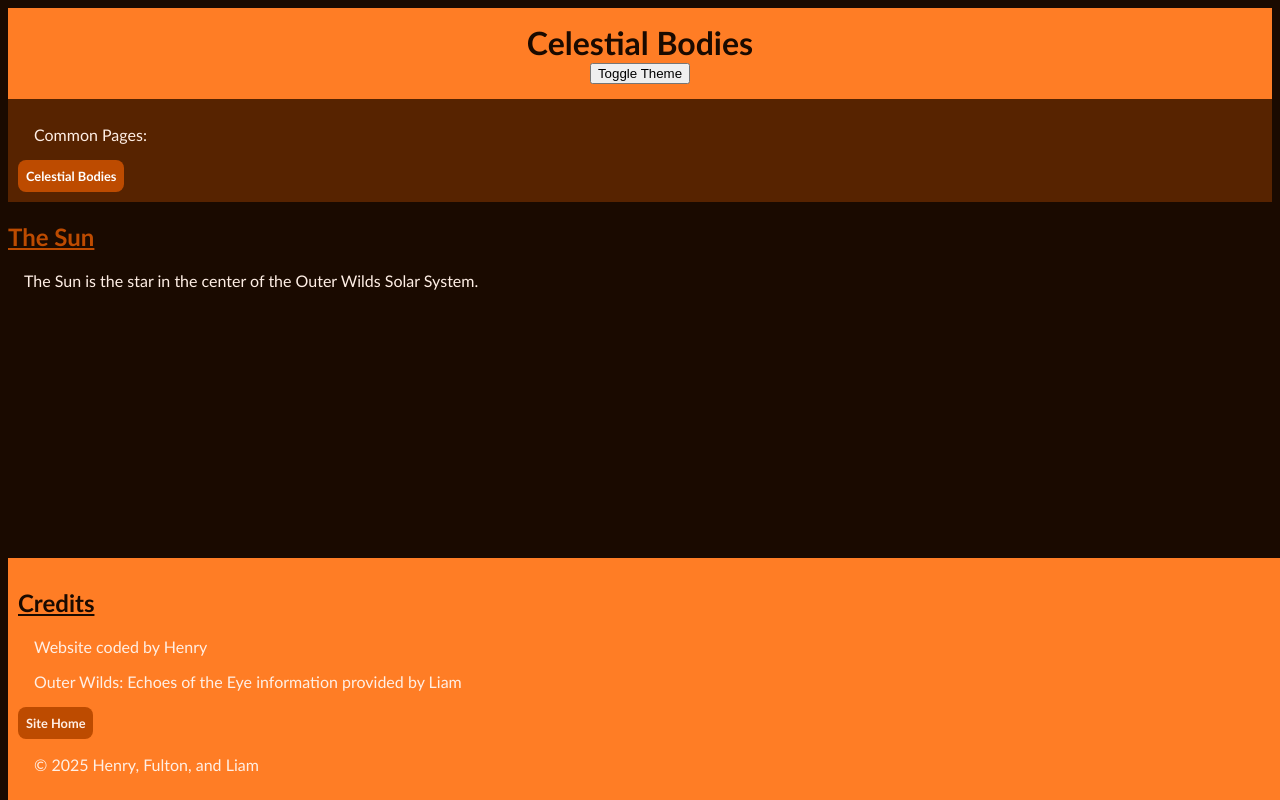
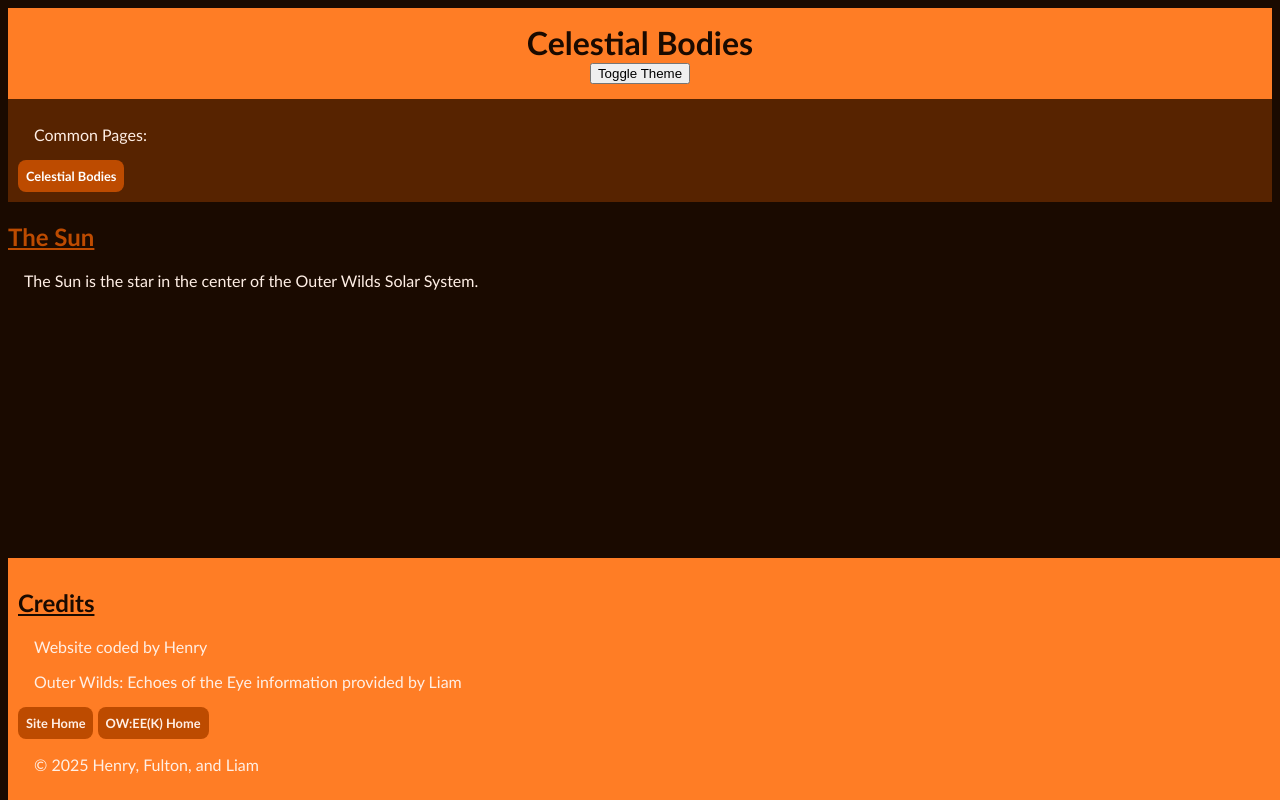
Before and after one commit to Henyahyah/henyahyah.github.io, a plain HTML site: page OWEE(K)/celestial-bodies.html in a window 1280 px wide. Drawn offline with Linux system fonts and the light colour scheme.

Commit message:
Update celestial-bodies.html

```diff
--- a/OWEE(K)/celestial-bodies.html
+++ b/OWEE(K)/celestial-bodies.html
@@ -31,6 +31,7 @@
   <p>Website coded by Henry</p>
   <p>Outer Wilds: Echoes of the Eye information provided by Liam</p>
   <a href="/">Site Home</a>
+  <a href="index.html">OW:EE(K) Home</a>
   <p>&copy; 2025 Henry, Fulton, and Liam</p>
 </footer>
 
```
